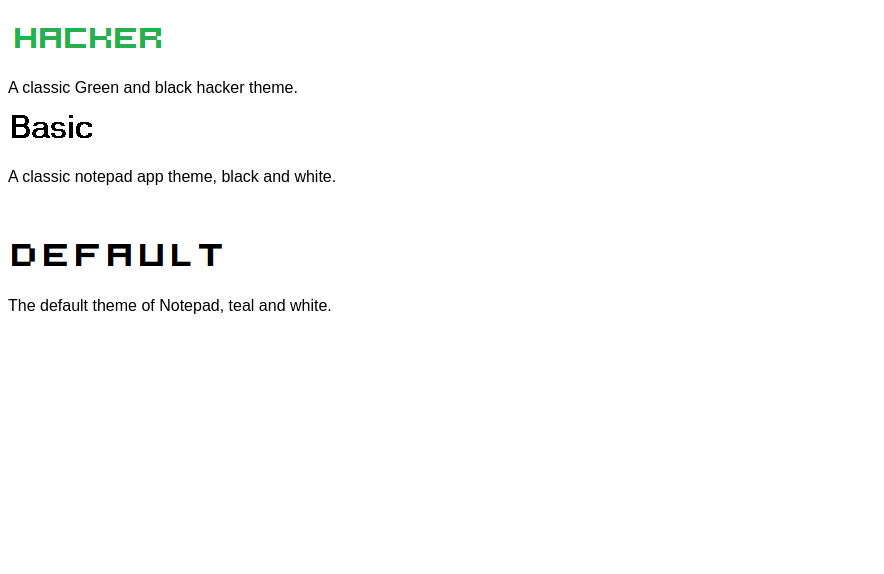
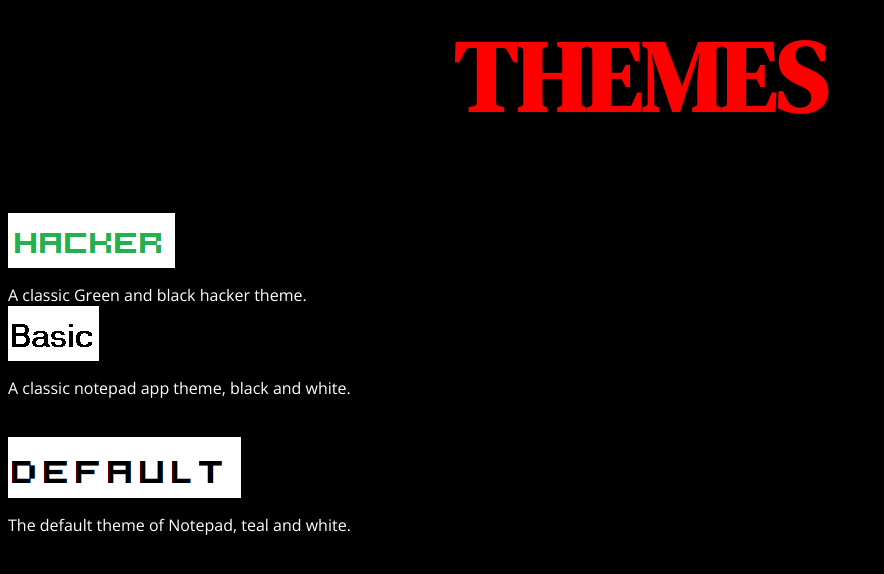
Before and after one commit to Computerrinc/Notepad, a plain HTML site: page Menu.html in a window 1280 px wide. Shown: the whole page, without its empty margins (0-884 px from the left). Drawn offline with nearby package versions, Linux system fonts and the light colour scheme.

Commit message:
Update Menu.html

```diff
--- a/Menu.html
+++ b/Menu.html
@@ -1,9 +1,31 @@
 <html>
 <head>
+<link rel="preconnect" href="https://fonts.googleapis.com">
+<link rel="preconnect" href="https://fonts.gstatic.com" crossorigin>
+<link href="https://fonts.googleapis.com/css2?family=DM+Serif+Display&display=swap" rel="stylesheet">
+<link rel="preconnect" href="https://fonts.googleapis.com">
+<link rel="preconnect" href="https://fonts.gstatic.com" crossorigin>
+<link href="https://fonts.googleapis.com/css2?family=Open+Sans&display=swap" rel="stylesheet">
+
 <title>Themes</title>
 </head>
 <body>
+<center>
+<H1 class="title">THEMES</H1>
+</center>
+<style>
+.title {
+font-family: 'DM Serif Display', serif;
+color:red;
+font-size:100;
+}
 
+body {
+background-color:black;
+color:white;
+font-family: 'Open Sans', sans-serif;
+}
+</style>
 <a href="Hacker.html"><img src="Hackerthemebutton.png" alt="hackertheme"></img></a>
 <p>A classic Green and black hacker theme.</a>
 <br>
@@ -12,15 +34,5 @@
 <br>
 <a href="index.html"><img src="ThemesbuttonMenu.png" alt="defaulttheme"></img></a>
 <p>The default theme of Notepad, teal and white.</p>
-
-<style>
-a {
-text-decoration:none;
-}
-body {
-font-family:sans-serif;
-}
-
-</style>
 </html>
 </body>
```
